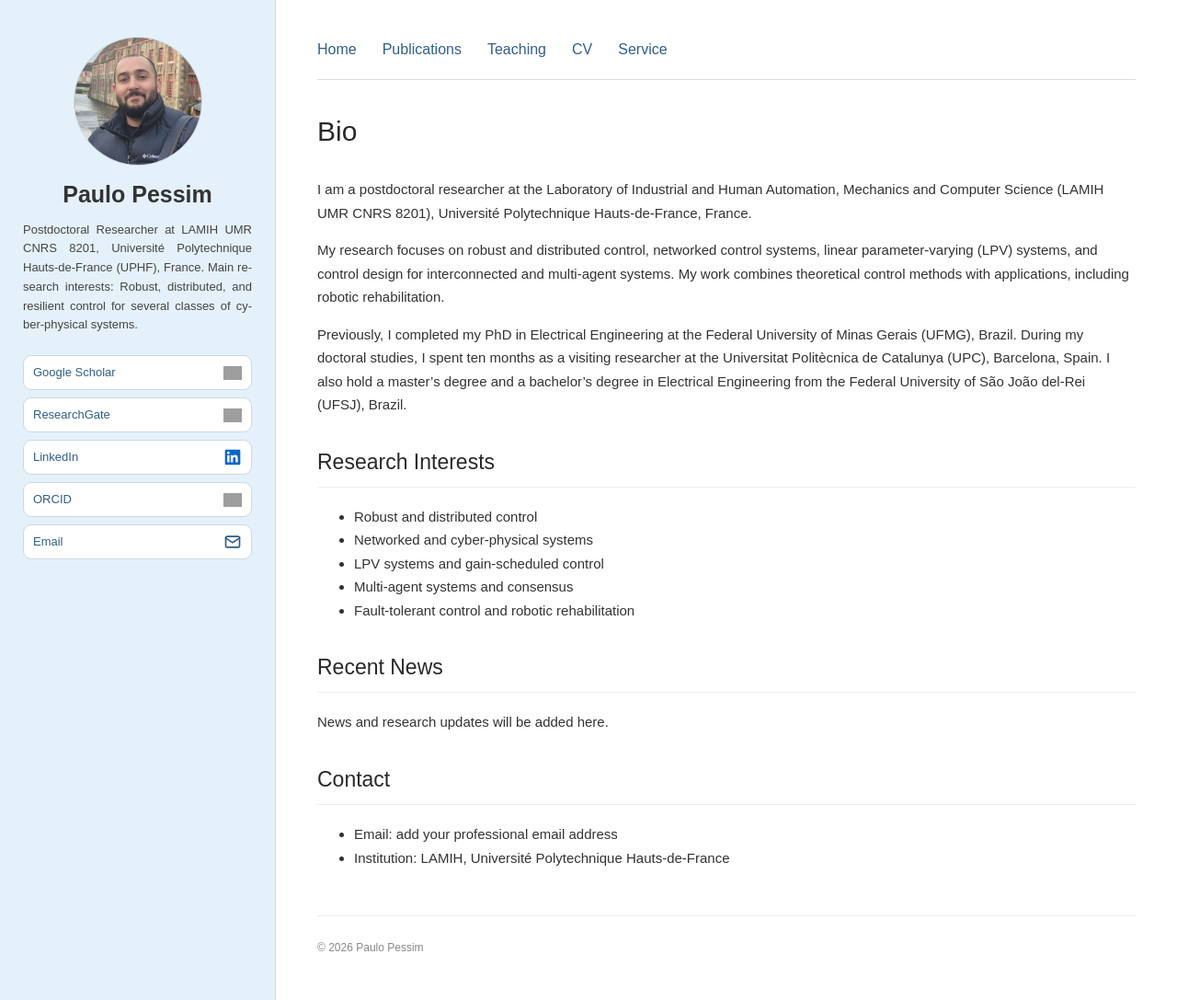
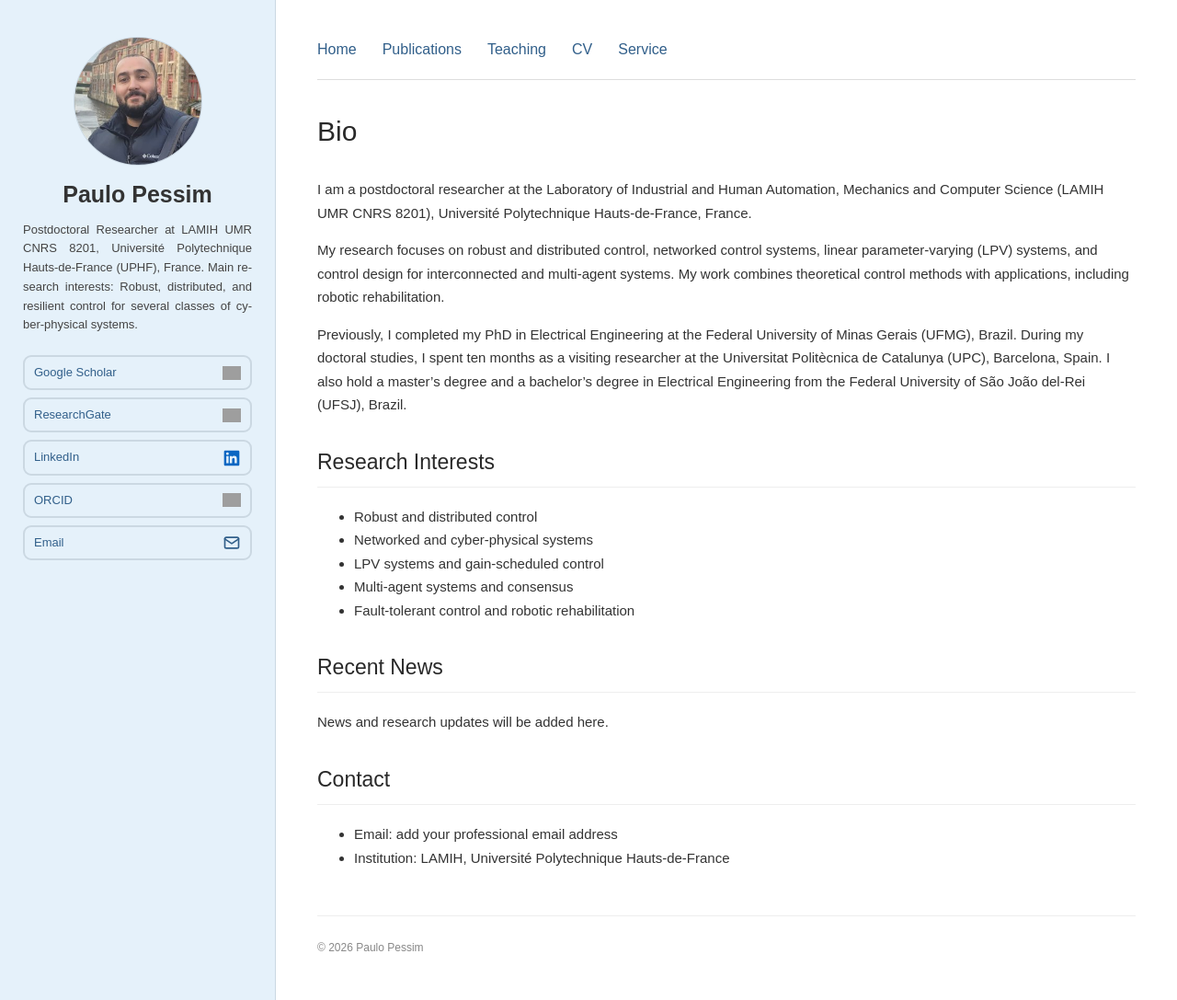
Before and after one commit to ppessim/ppessim.github.io, a Jekyll site: the page built from index.md, in a window 1280 px wide and 1087 px high. Shown: the whole window at 92% size. Built offline with Jekyll 4.4.1, drawn with Linux system fonts in a browser that asks for light colours; grey boxes are pictures that could not be loaded.

Commit message:
Update style.css

```diff
--- a/assets/css/style.css
+++ b/assets/css/style.css
@@ -101,9 +101,9 @@ body {
   color: #315f8a;
   text-decoration: none;
   font-size: 13px;
-  border: 1px solid #cbd8e2;
+  border: 2px solid #cbd8e2;
   border-radius: 9px;
-  background: #fff;
+  background: D4DDE6;
   transition: background 0.2s ease, border-color 0.2s ease;
 }
 
```
